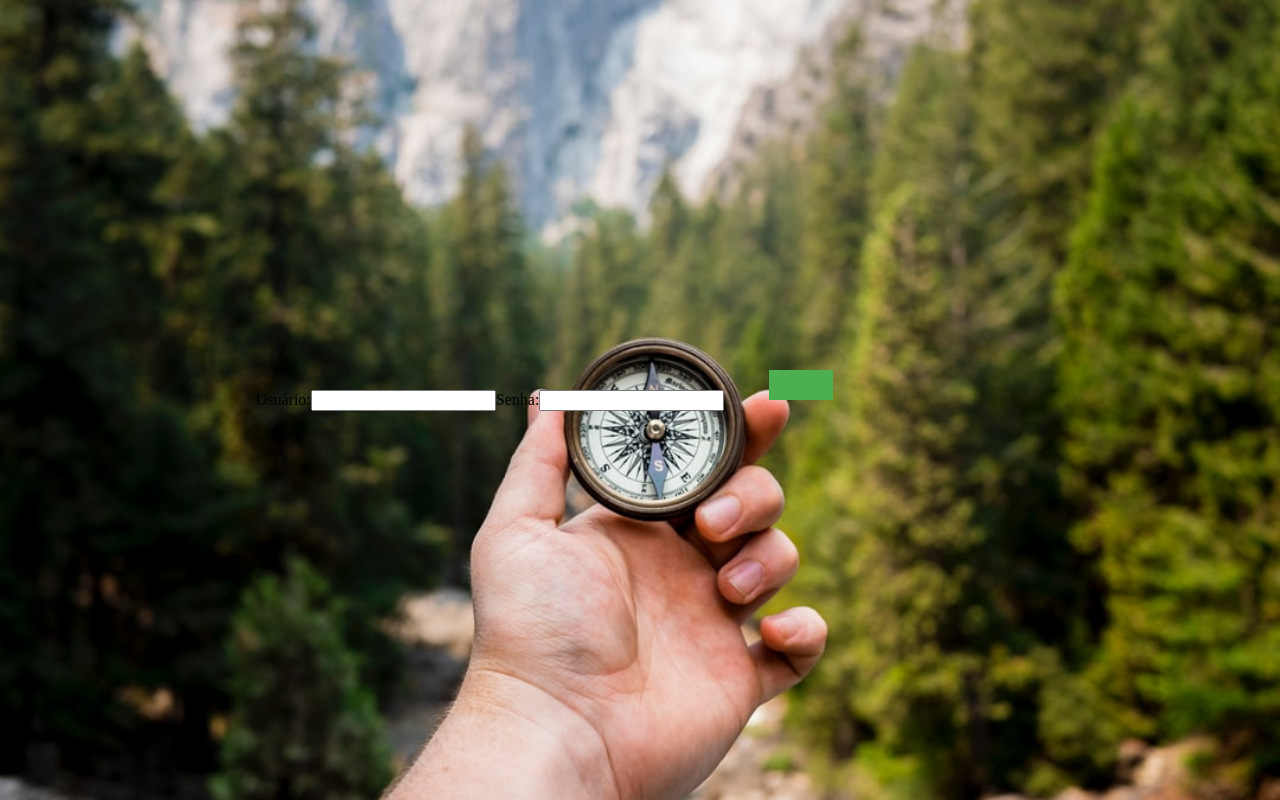
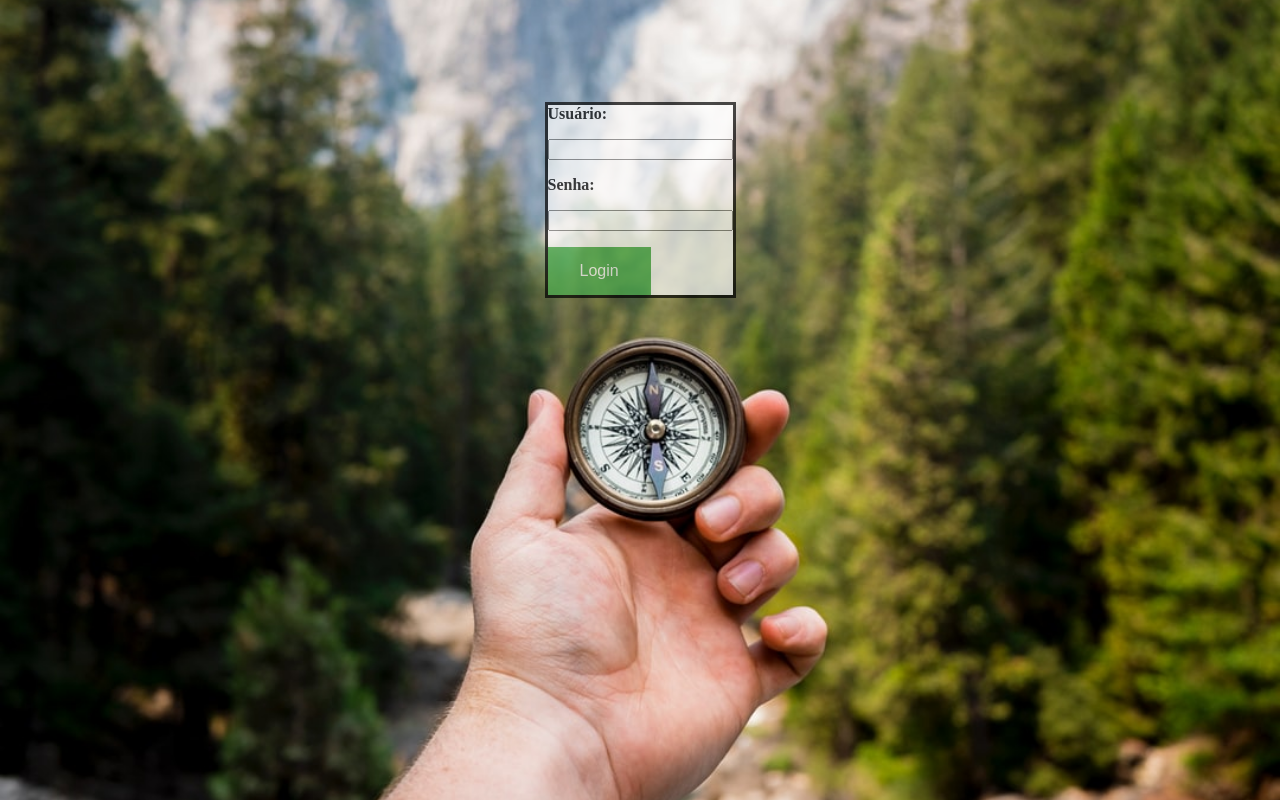
Before and after one commit to Jonatas6199/reactweb, a React (Create React App) app: page / in a window 1280 px wide. Built offline with nearby package versions, Linux system fonts and the light colour scheme.

Commit message:
edicao front
front login

```diff
--- a/src/App.css
+++ b/src/App.css
@@ -10,22 +10,45 @@
   text-decoration: none;
   display: inline-block;
   font-size: 16px;
+  position: center center;
+
+}
+button:hover {
+  opacity: 0.8;
 }
 .relative-position{
   position: relative;
 
-  height: 100px;
-  width: 300px;
-  top: 20px;
+  /*height: 100px;
+  width: 300px;*/
+  top: 30%;
   left: 45px;
 }
 .Form-style{
+ position: relative;
+ top: 10%;
     display: flex;
     justify-content: center;
     align-items: center;
     height:100vh;
+
 }
+form.transbox {
+  position: relative;
+ top: -25%;
+  height: auto;
+  width: auto;
+  margin: 100px;
+  background-color: #ffffff;
+  border: 3px solid black;
+ opacity: 0.7;
+}
+label.stgletters{
 
+  /*margin: 5%;*/
+  font-weight: bold;
+  color: #000000;
+}
 .App-style{
   background-image: url(imgs/bussola.jpg);
  /*background-repeat: no-repeat;*/
--- a/src/App.js
+++ b/src/App.js
@@ -9,21 +9,29 @@ function App() {
   return (
     <div className="App-style">
       <div className="Form-style" >
-        <form>
-          <label >
+        <form className= "transbox">
+          <label className="stgletters" >
             Usuário:
+            <p></p>
             <input  type="text" name="name" />
           </label>
-          <label>
+          <div margin="10px">
+          <label className="stgletters">
+            <p></p>
             Senha:
+            <p></p>
             <input type="password" name="password" />
           </label>
+          </div>
+
+          <p>
+          </p>
+          <div opacity= "1">
+          <button className="button"> Login
+          </button>
+          </div>
+
         </form>
-        <div className="relative-position">
-       <button className="button">
-
-       </button>
-      </div>
       </div>
 
     </div>
```
